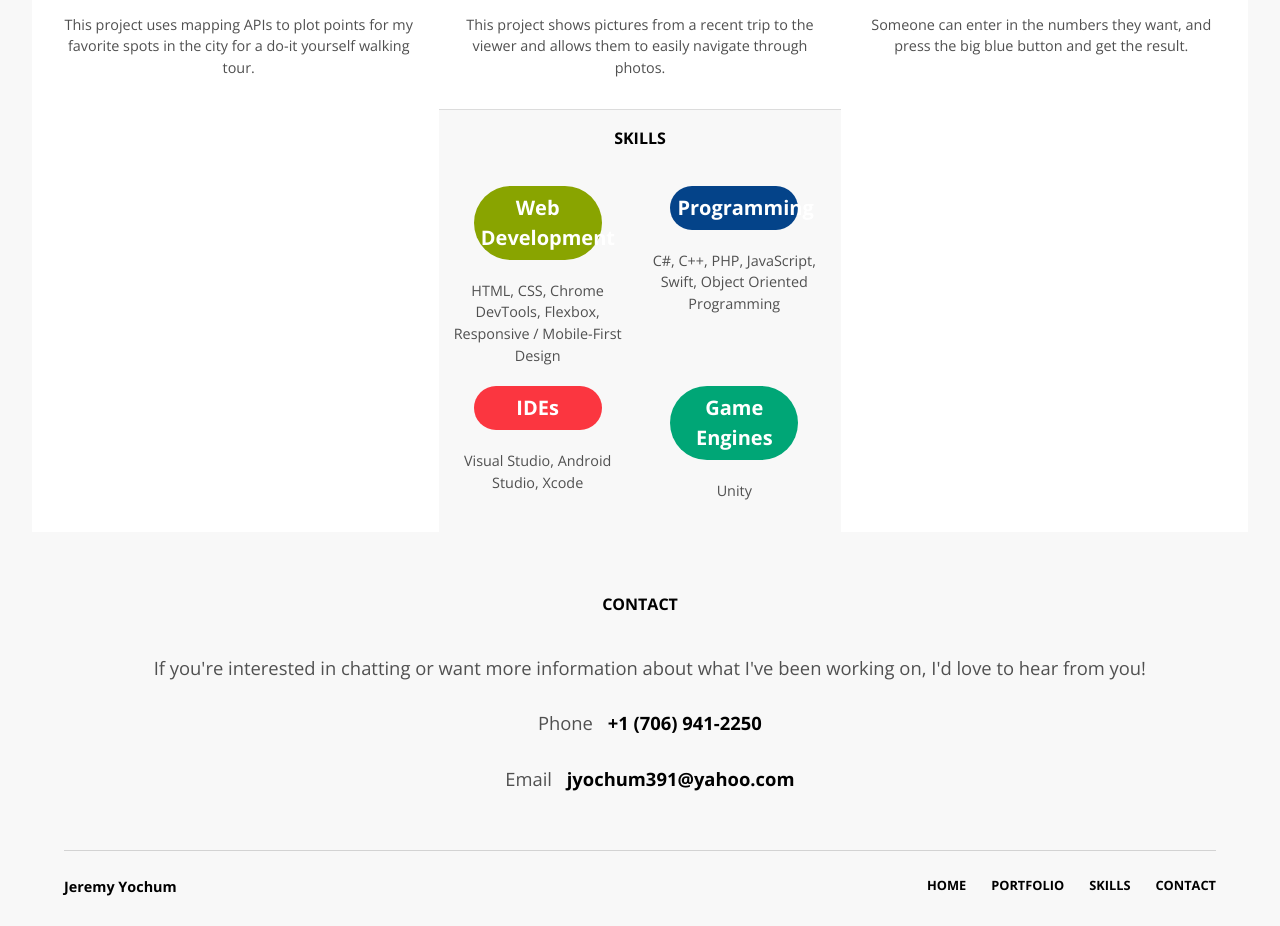
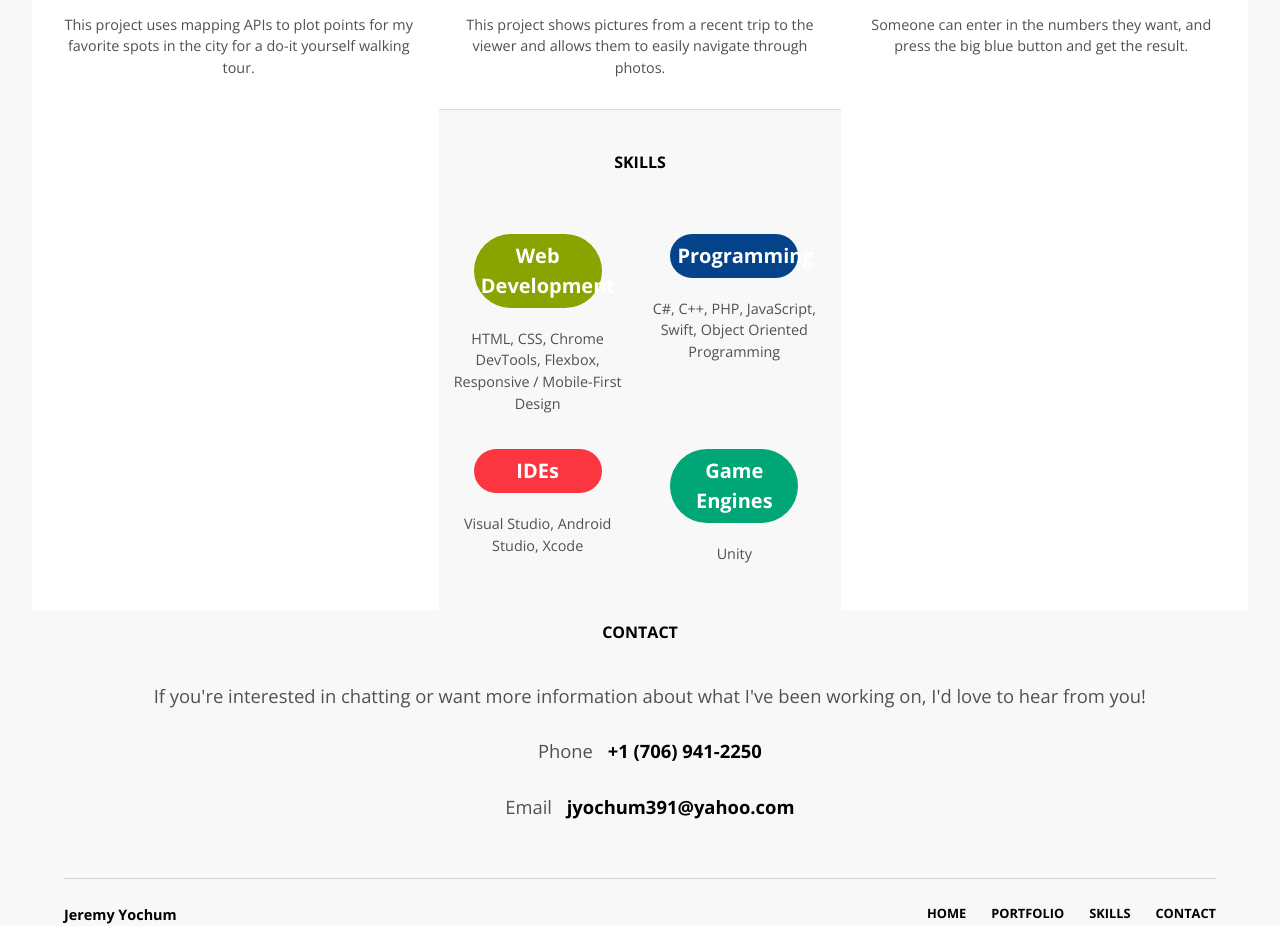
Before and after one commit to jkyochum/Responsive-Layout-Page, a plain HTML site: page index.html in a window 1280 px wide. Shown: the part 1192-2118 px from the top of the page. Drawn offline with nearby package versions, Linux system fonts and the light colour scheme.

Commit message:
Update styles.css

```diff
--- a/css/styles.css
+++ b/css/styles.css
@@ -132,10 +132,18 @@ section.calculator {
     margin-bottom: 70px;
 }
 
-section.skills {
+#skills {
     margin: auto;
     border-top: 1px solid rgb(220, 220, 220);
     background-color: rgb(248, 248, 248);
+}
+
+#skills h3 {
+    padding: 1.5em;
+}
+
+#skills article {
+    padding-bottom: 15px;
 }
 
 #skills article h2 {
@@ -171,7 +179,7 @@ section.calculator {
 }
 
 section:last-child h3 {
-    padding: 60px 40px 20px;
+    padding: 10px 40px 20px;
     text-transform: uppercase;
     margin: 0;
 }
```
